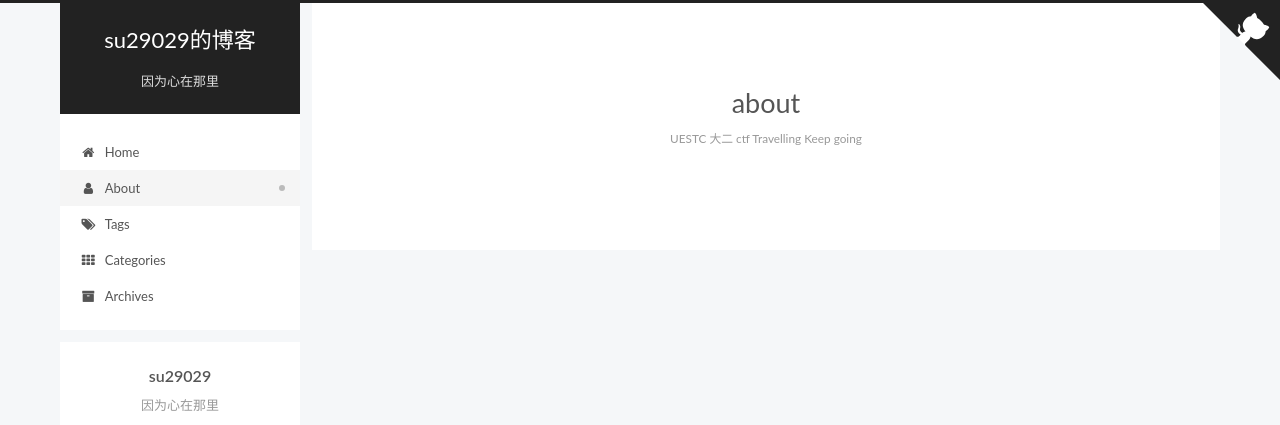
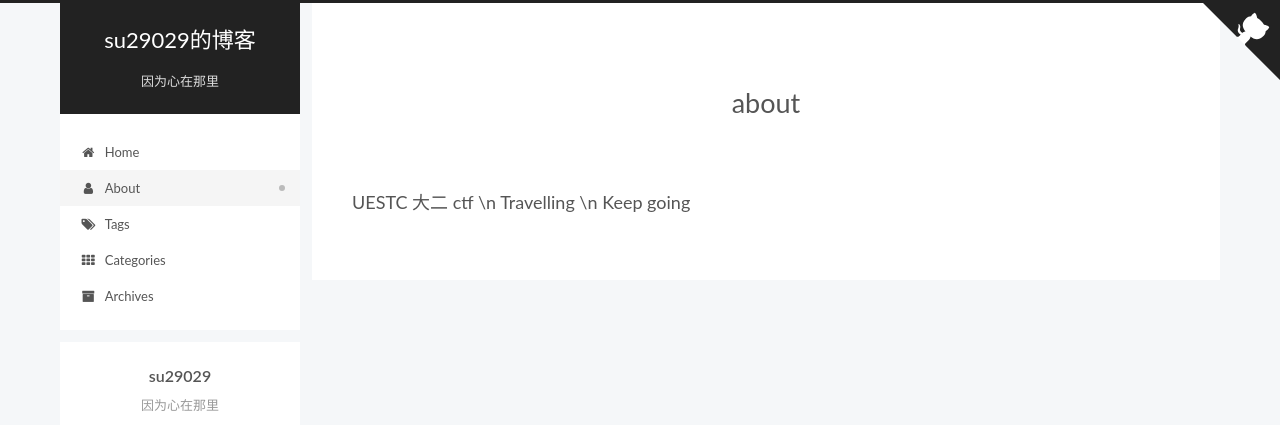
Before and after one commit to su29029/su29029.github.io, a plain HTML site: page about/index.html in a window 1280 px wide. Shown: the top 425 px of the page. Drawn offline with Linux system fonts and the light colour scheme.

Commit message:
Site updated: 2020-08-28 13:55:36

```diff
--- a/about/index.html
+++ b/about/index.html
@@ -20,15 +20,15 @@
     var CONFIG = {"hostname":"su29029.github.io","root":"/","scheme":"Pisces","version":"7.8.0","exturl":false,"sidebar":{"position":"left","display":"post","padding":18,"offset":12,"onmobile":false},"copycode":{"enable":false,"show_result":false,"style":null},"back2top":{"enable":true,"sidebar":false,"scrollpercent":false},"bookmark":{"enable":false,"color":"#222","save":"auto"},"fancybox":false,"mediumzoom":false,"lazyload":false,"pangu":false,"comments":{"style":"tabs","active":null,"storage":true,"lazyload":false,"nav":null},"algolia":{"hits":{"per_page":10},"labels":{"input_placeholder":"Search for Posts","hits_empty":"We didn't find any results for the search: ${query}","hits_stats":"${hits} results found in ${time} ms"}},"localsearch":{"enable":false,"trigger":"auto","top_n_per_article":1,"unescape":false,"preload":false},"motion":{"enable":true,"async":false,"transition":{"post_block":"fadeIn","post_header":"slideDownIn","post_body":"slideDownIn","coll_header":"slideLeftIn","sidebar":"slideUpIn"}}};
   </script>
 
-  <meta name="description" content="UESTC 大二 ctf   Travelling   Keep going">
+  <meta name="description" content="UESTC 大二 ctf \n Travelling \n Keep going">
 <meta property="og:type" content="website">
 <meta property="og:title" content="about">
 <meta property="og:url" content="https://su29029.github.io/about/index.html">
 <meta property="og:site_name" content="su29029的博客">
-<meta property="og:description" content="UESTC 大二 ctf   Travelling   Keep going">
+<meta property="og:description" content="UESTC 大二 ctf \n Travelling \n Keep going">
 <meta property="og:locale">
 <meta property="article:published_time" content="2020-08-28T04:12:04.000Z">
-<meta property="article:modified_time" content="2020-08-28T05:52:09.963Z">
+<meta property="article:modified_time" content="2020-08-28T05:54:43.073Z">
 <meta property="article:author" content="su29029">
 <meta name="twitter:card" content="summary">
 
@@ -178,9 +178,6 @@
 </h1>
 
 <div class="post-meta">
-    <div class="post-description">UESTC 大二 ctf
- Travelling
- Keep going</div>
 
 
 </div>
@@ -191,6 +188,7 @@
 
 
       <div class="post-body">
+          <p>UESTC 大二 ctf \n Travelling \n Keep going</p>
 
       </div>
 
--- a/css/main.css
+++ b/css/main.css
@@ -1240,7 +1240,7 @@ pre .javascript .function {
 }
 .links-of-author a::before,
 .links-of-author span.exturl::before {
-  background: #ffff54;
+  background: #5e8a8f;
   border-radius: 50%;
   content: ' ';
   display: inline-block;
```
